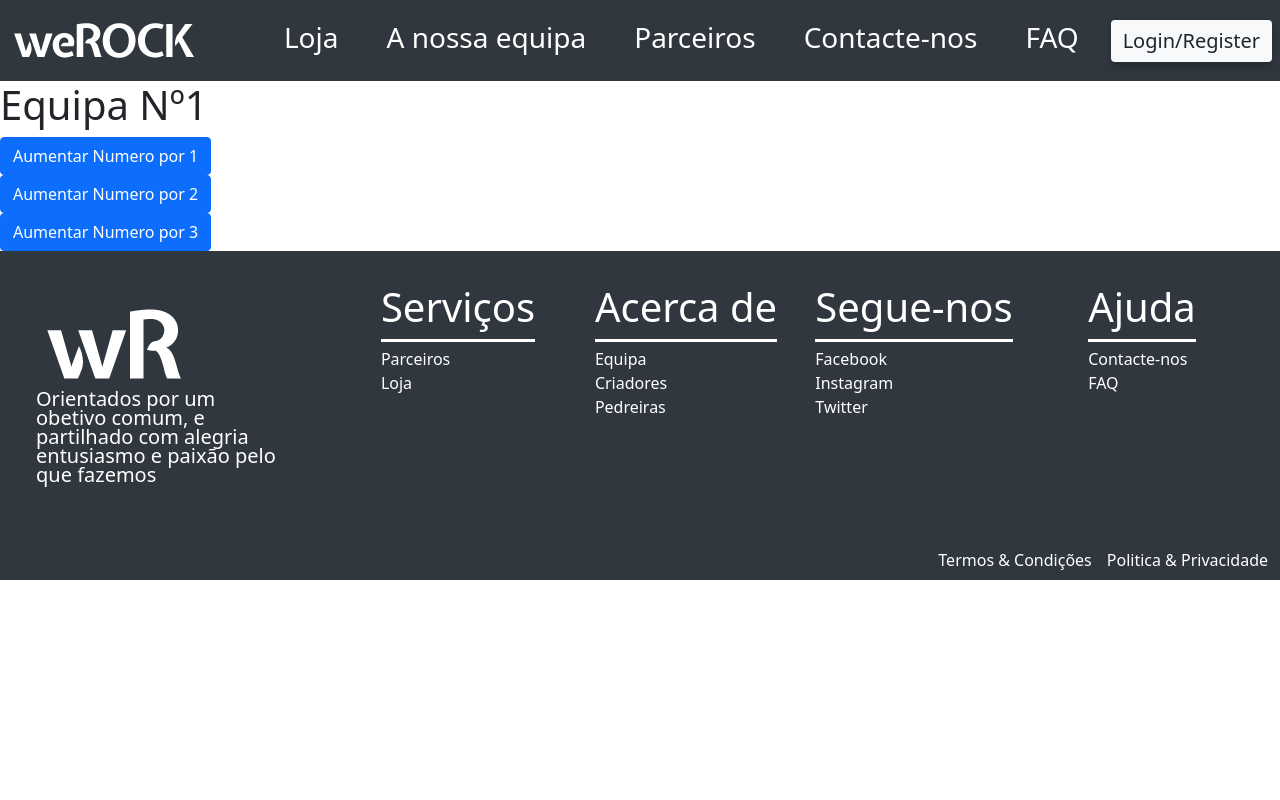
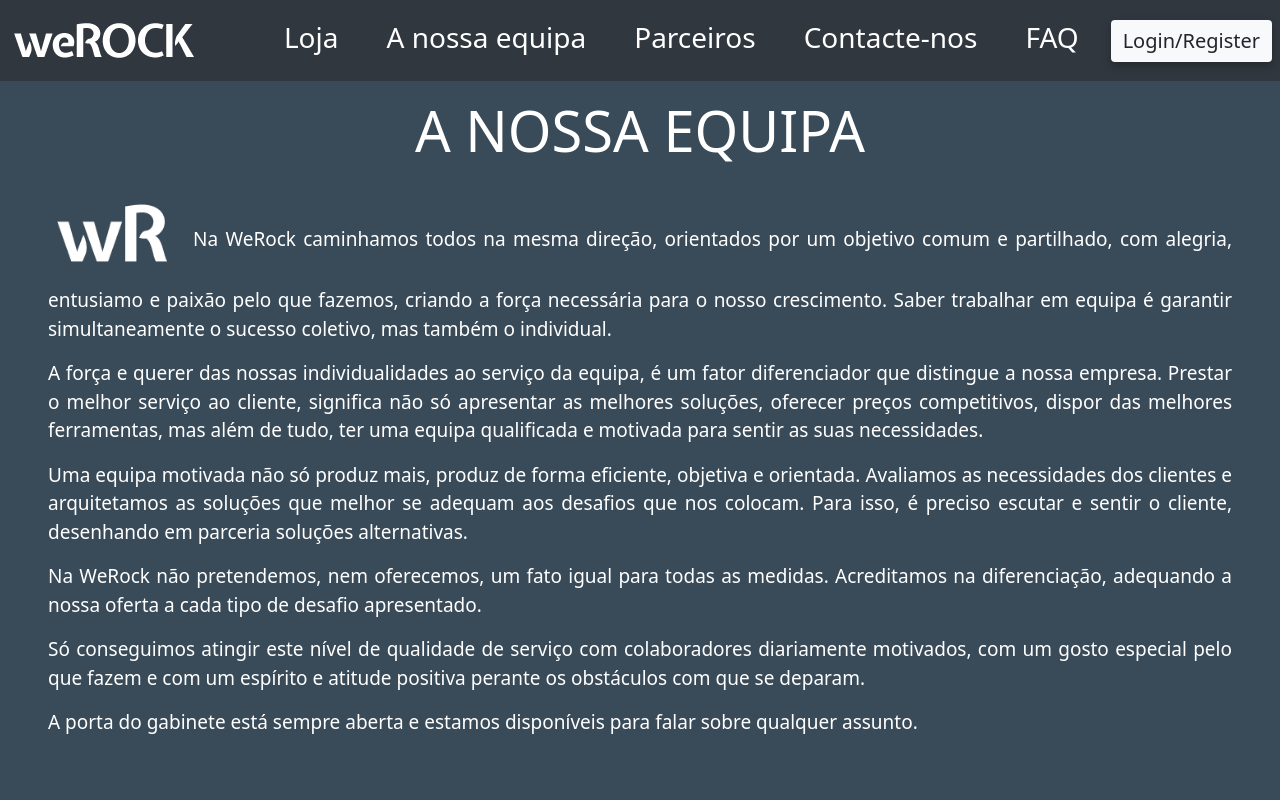
Before and after one commit to UPSxACE/quarrymanager-reactfrontend, a React (Create React App) app: page /equipa in a window 1280 px wide. Shown: the top 800 px of the page. Built offline with nearby package versions, Linux system fonts and the light colour scheme.

Commit message:
Criação da página Equipa e componentes

```diff
--- a/src/website/pages/equipa/equipa.js
+++ b/src/website/pages/equipa/equipa.js
@@ -1,84 +1,53 @@
-import { Button } from "react-bootstrap";
-import React, { useEffect, useState } from "react";
-import axios from "axios";
-import { render } from "@testing-library/react";
+import React, { useState } from "react";
+import { Container, Row, Col } from "react-bootstrap";
+import { DisplayH1, H1, Paragraph, H5, H3 } from "../../components/text";
+import styled from "styled-components";
+import wRLogo from "../../../images/website/wR.png";
 export { Equipa };
 
-function BotaoAumentarContador(props) {
-  const { quantidade, funcaoAumentar } = props;
-
+function Equipa() {
   return (
-    <Button
-      onClick={() => {
-        funcaoAumentar(quantidade);
-      }}
-      variant="primary"
-    >
-      Aumentar Numero por {quantidade}
-    </Button>
+    <Container fluid>
+      <StyledRowLight>
+        <Col xs={12} className={"g-0 pb-5 pt-3 ps-5 pe-5"}>
+          <DisplayH1 textAlign={"center"}>A NOSSA EQUIPA</DisplayH1>
+          <br></br>
+          <Paragraph textAlign={"justify"}>
+            <WRLogo src={wRLogo} className={"pe-3 pb-3"} />
+            Na WeRock caminhamos todos na mesma direção, orientados por um
+            objetivo comum e partilhado, com alegria, entusiamo e paixão pelo
+            que fazemos, criando a força necessária para o nosso crescimento.
+            Saber trabalhar em equipa é garantir simultaneamente o sucesso
+            coletivo, mas também o individual. <p></p>A força e querer das
+            nossas individualidades ao serviço da equipa, é um fator
+            diferenciador que distingue a nossa empresa. Prestar o melhor
+            serviço ao cliente, significa não só apresentar as melhores
+            soluções, oferecer preços competitivos, dispor das melhores
+            ferramentas, mas além de tudo, ter uma equipa qualificada e motivada
+            para sentir as suas necessidades. <p></p> Uma equipa motivada não só
+            produz mais, produz de forma eficiente, objetiva e orientada.
+            Avaliamos as necessidades dos clientes e arquitetamos as soluções
+            que melhor se adequam aos desafios que nos colocam. Para isso, é
+            preciso escutar e sentir o cliente, desenhando em parceria soluções
+            alternativas. <p></p> Na WeRock não pretendemos, nem oferecemos, um
+            fato igual para todas as medidas. Acreditamos na diferenciação,
+            adequando a nossa oferta a cada tipo de desafio apresentado. <p></p>{" "}
+            Só conseguimos atingir este nível de qualidade de serviço com
+            colaboradores diariamente motivados, com um gosto especial pelo que
+            fazem e com um espírito e atitude positiva perante os obstáculos com
+            que se deparam. <p></p> A porta do gabinete está sempre aberta e
+            estamos disponíveis para falar sobre qualquer assunto.
+          </Paragraph>
+        </Col>
+      </StyledRowLight>
+    </Container>
   );
 }
 
-function Equipa() {
-  const [contador, atualizarContador] = useState(1);
-  //estados
-  //funções
-  //return
+const StyledRowLight = styled(Row)`
+  background-color: #394a58;
+`;
 
-  function aumentarContador(event) {
-    event.preventDefault();
-
-    atualizarContador(contador + 1);
-  }
-
-  function aumentarContadorPorX(quantidade) {
-    //  function aumentarContadorPorX({quantidade})
-    atualizarContador(contador + quantidade);
-  }
-
-  return (
-    <div>
-      <h1>Equipa Nº{contador}</h1>
-      <BotaoAumentarContador
-        funcaoAumentar={aumentarContadorPorX}
-        quantidade={1}
-      >
-        Aumentar Numero por 1
-      </BotaoAumentarContador>
-      <br></br>
-      <BotaoAumentarContador
-        funcaoAumentar={aumentarContadorPorX}
-        quantidade={2}
-      >
-        Aumentar Numero por 2
-      </BotaoAumentarContador>
-      <br></br>
-      <BotaoAumentarContador
-        funcaoAumentar={aumentarContadorPorX}
-        quantidade={3}
-      >
-        Aumentar Numero por 3
-      </BotaoAumentarContador>
-      <br></br>
-    </div>
-  );
-}
-
-function ListarCriptos() {
-  const [data, setData] = useState([]);
-  console.log("teste", data);
-
-  async function getCriptos() {
-    const result = await axios("https://api.coincap.io/v2/assets");
-    console.log(result);
-    setData(result.data.data);
-  }
-
-  useEffect(() => {
-    getCriptos();
-  }, []);
-
-  return data.map((objeto) => {
-    return <li>{objeto.name}</li>;
-  });
-}
+const WRLogo = styled.img`
+  height: 90px;
+`;
```
